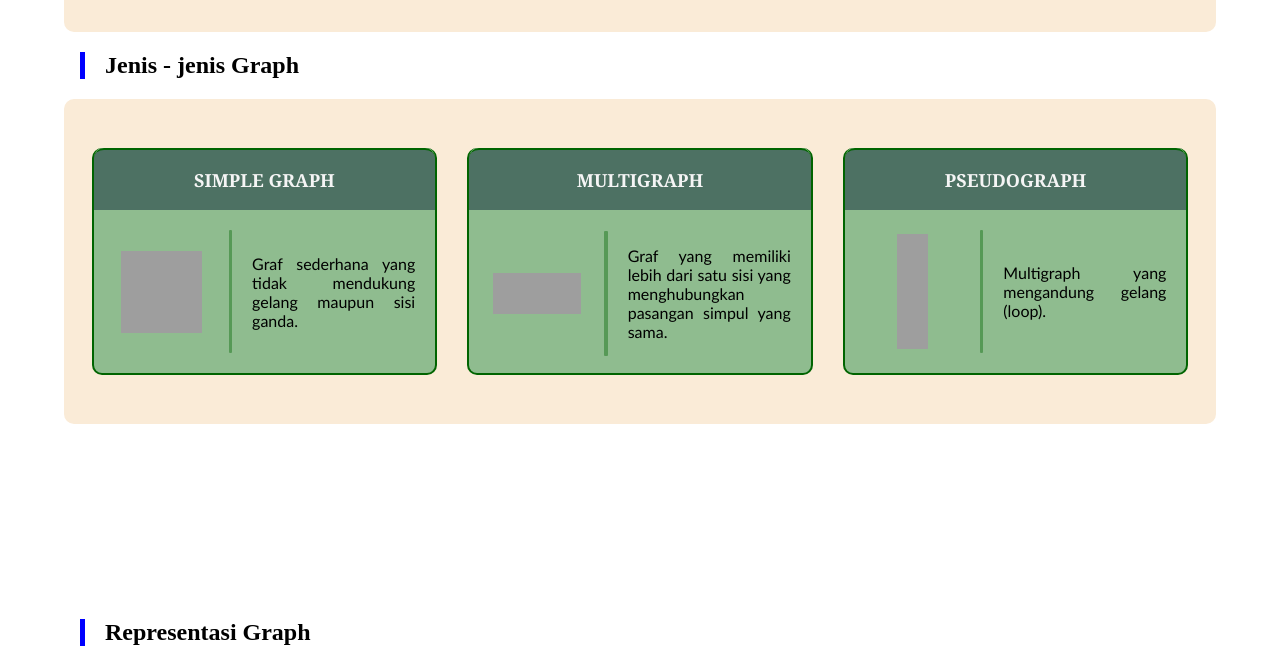
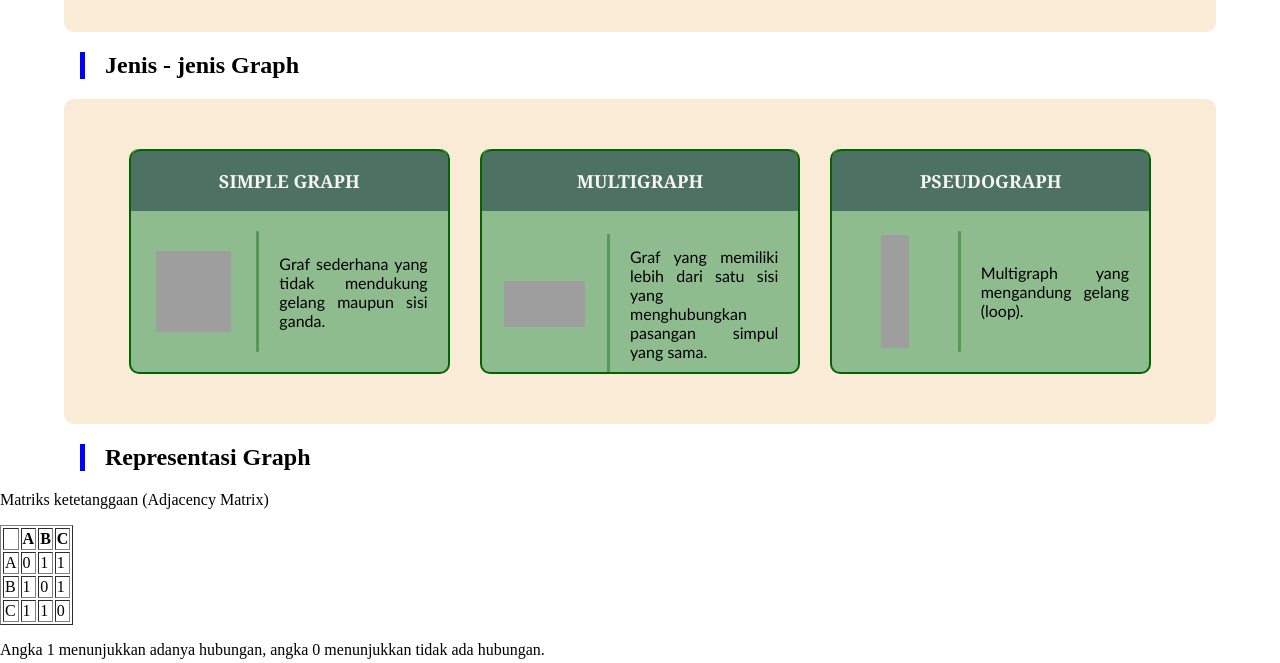
Before and after one commit to lzrkzt/Graph-Multigraph-Kelompok-7, a plain HTML site: page index.html in a window 1280 px wide. Shown: the part 1599-2262 px from the top of the page. Drawn offline with Linux system fonts and the light colour scheme; grey boxes are pictures that could not be loaded.

Commit message:
memperbaiki sedikit css

```diff
--- a/style.css
+++ b/style.css
@@ -235,15 +235,16 @@ body {
 /* ======= JENIS GRAPH ======= */
 .jenis-container {
     width: 100%;
-    height: 500px;
+    height: 325px;
     display: flex;
     justify-content: center;
 }
 
 #jenis-graph {
+    padding: 50px;
     background-color: antiquewhite;
     width: 90%;
-    height: 65%;
+    height: 100%;
     display: flex;
     align-items: center;
     justify-content: center;
@@ -255,8 +256,8 @@ body {
     display: flex;
     flex-direction: column;
     margin: 0 15px 0 15px;
-    width: 30%;
-    height: 70%;
+    width: 33%;
+    height: 100%;
     border-right: 2px solid darkgreen;
     border-left: 2px solid darkgreen;
     border-bottom: 2px solid darkgreen;
```
